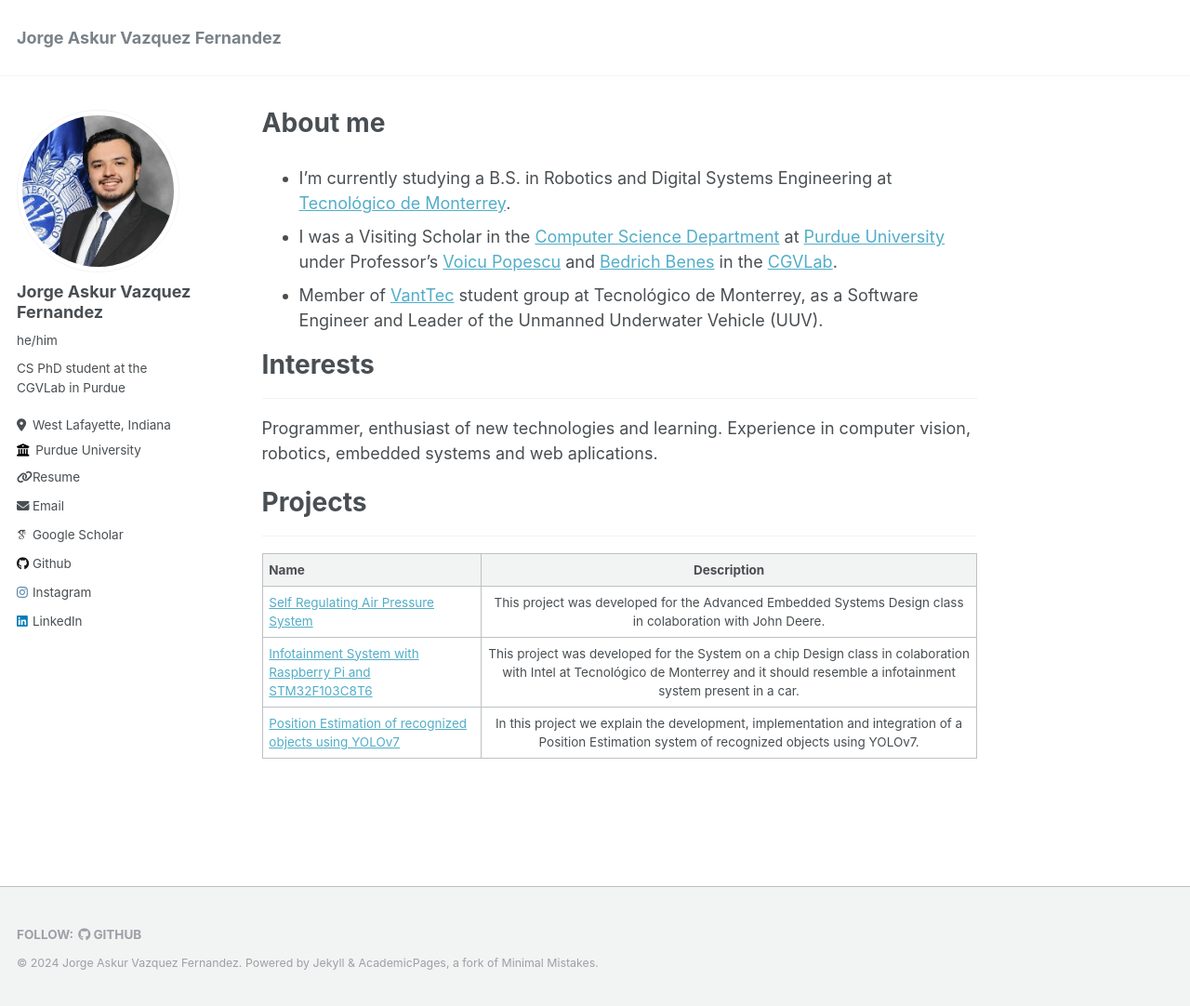
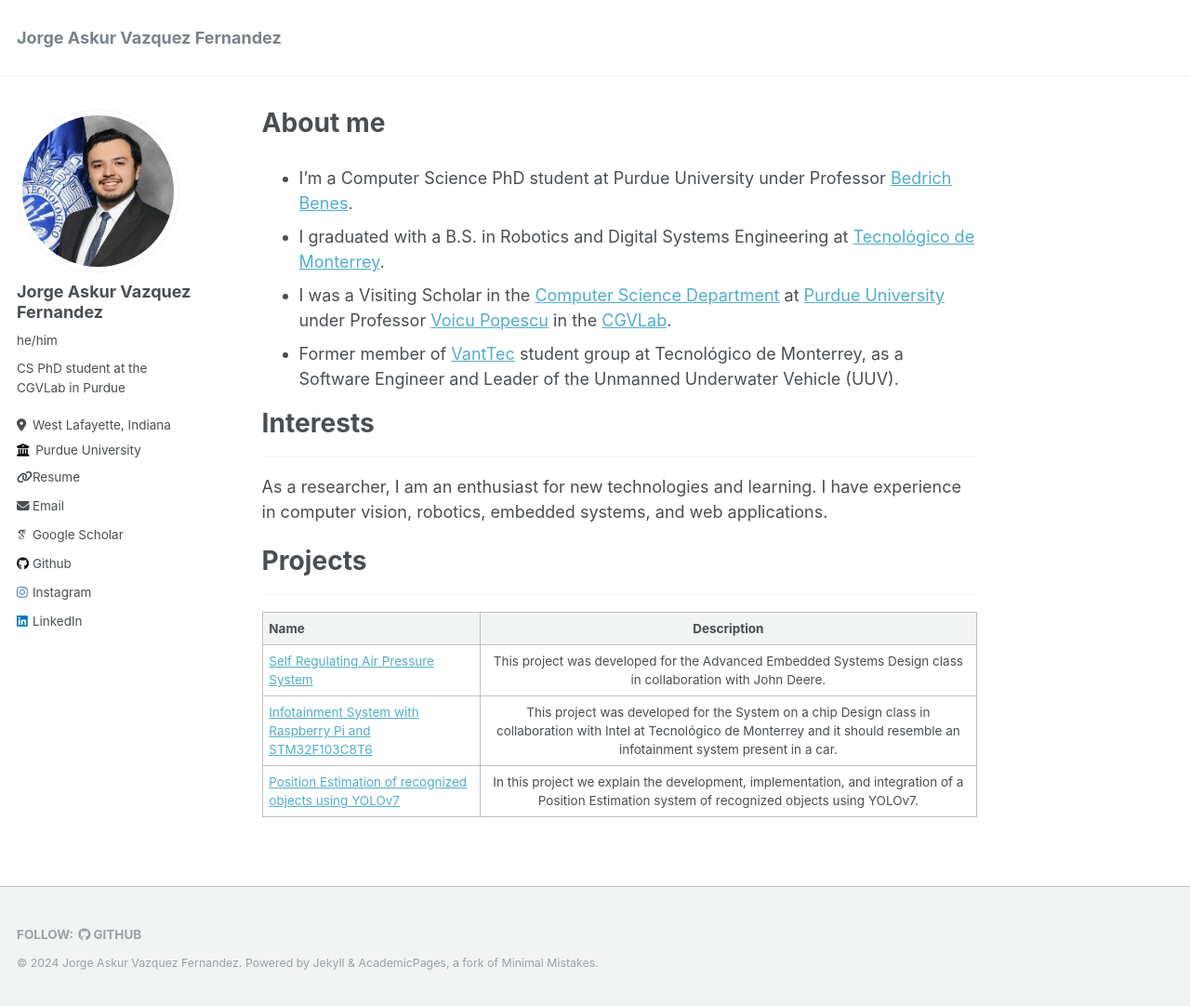
Before and after one commit to JorgeAskur/jorgeaskur.github.io, a Jekyll site: the page built from _pages/about.md, in a window 1280 px wide and 1082 px high. Shown: the whole window at 93% size. Built offline with Jekyll 4.4.1, drawn with Linux system fonts in a browser that asks for light colours; some web fonts are replaced.

Commit message:
Update about.md

```diff
--- a/_pages/about.md
+++ b/_pages/about.md
@@ -6,22 +6,23 @@ redirect_from:
   - /about/
   - /about.html
 ---
-  * I'm currently studying a B.S. in Robotics and Digital Systems Engineering at [Tecnológico de Monterrey](https://tec.mx/es).
-  * I was a Visiting Scholar in the [Computer Science Department](https://www.cs.purdue.edu/) at [Purdue University](https://www.purdue.edu/) under Professor's [Voicu Popescu](https://www.cs.purdue.edu/homes/popescu/) and [Bedrich Benes](https://cs.purdue.edu/homes/bbenes/) in the [CGVLab](https://www.cs.purdue.edu/cgvlab/www/).
-  * Member of [VantTec](https://www.instagram.com/vanttec/) student group at Tecnológico de Monterrey, as a Software Engineer and Leader of the Unmanned Underwater Vehicle (UUV).
+  * I'm a Computer Science PhD student at Purdue University under Professor [Bedrich Benes](https://cs.purdue.edu/homes/bbenes/).
+  * I graduated with a B.S. in Robotics and Digital Systems Engineering at [Tecnológico de Monterrey](https://tec.mx/es).
+  * I was a Visiting Scholar in the [Computer Science Department](https://www.cs.purdue.edu/) at [Purdue University](https://www.purdue.edu/) under Professor [Voicu Popescu](https://www.cs.purdue.edu/homes/popescu/) in the [CGVLab](https://www.cs.purdue.edu/cgvlab/www/).
+  * Former member of [VantTec](https://www.instagram.com/vanttec/) student group at Tecnológico de Monterrey, as a Software Engineer and Leader of the Unmanned Underwater Vehicle (UUV).
 
 
 # Interests
 ----------
 
-Programmer, enthusiast of new technologies and learning. Experience in computer vision, robotics, embedded systems and web aplications.
+As a researcher, I am an enthusiast for new technologies and learning. I have experience in computer vision, robotics, embedded systems, and web applications.
 
 # Projects
 ------
 
 | Name | Description |
 |:--------|:-------:|
-| [Self Regulating Air Pressure System](https://github.com/JorgeAskur/Self-Regulating-Air-Pressure-System) | This project was developed for the Advanced Embedded Systems Design class in colaboration with John Deere.   |
-| [Infotainment System with Raspberry Pi and STM32F103C8T6](https://github.com/JorgeAskur/RPi-Infotainment-System)  | This project was developed for the System on a chip Design class in colaboration with Intel at Tecnológico de Monterrey and it should resemble a infotainment system present in a car.   |
+| [Self Regulating Air Pressure System](https://github.com/JorgeAskur/Self-Regulating-Air-Pressure-System) | This project was developed for the Advanced Embedded Systems Design class in collaboration with John Deere.   |
+| [Infotainment System with Raspberry Pi and STM32F103C8T6](https://github.com/JorgeAskur/RPi-Infotainment-System)  | This project was developed for the System on a chip Design class in collaboration with Intel at Tecnológico de Monterrey and it should resemble an infotainment system present in a car.   |
 |-------------------|
-| [Position Estimation of recognized objects using YOLOv7](https://github.com/JorgeAskur/PinholeCamera)  | In this project we explain the development, implementation and integration of a Position Estimation system of recognized objects using YOLOv7.   |
+| [Position Estimation of recognized objects using YOLOv7](https://github.com/JorgeAskur/PinholeCamera)  | In this project we explain the development, implementation, and integration of a Position Estimation system of recognized objects using YOLOv7.   |
```
